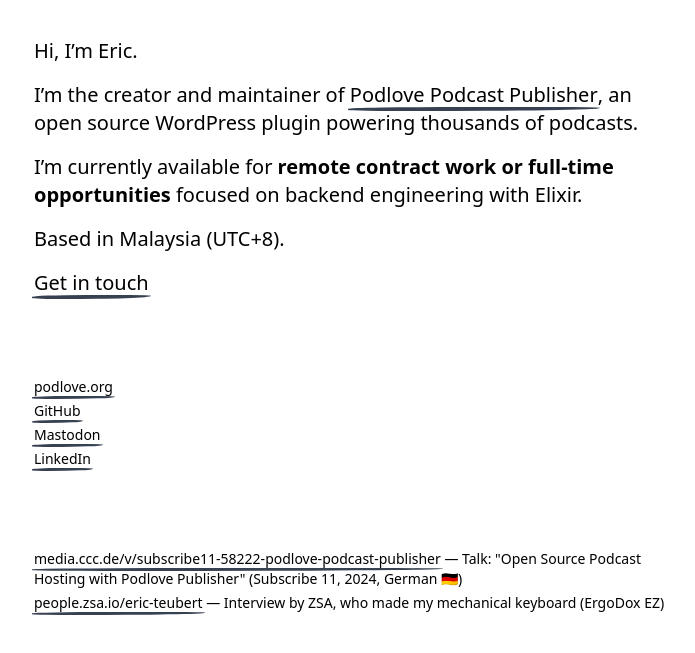
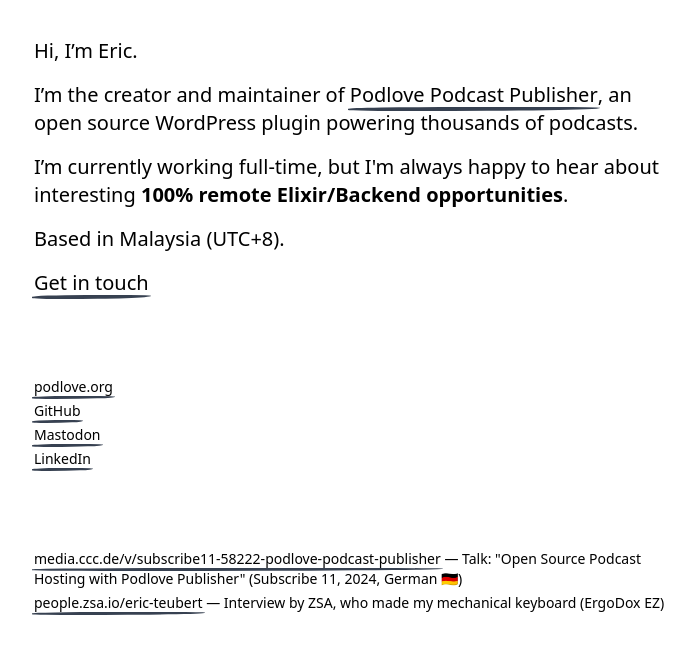
Before and after one commit to eteubert/ericteubert.de, an Astro site: page / in a window 1280 px wide. Shown: the part 195-848 px from the top of the page, without its empty margins (94-789 px from the left). Built offline with nearby package versions, Linux system fonts and the light colour scheme; Astro itself is replaced by a stand-in of ours.

Commit message:
chore: update employment

```diff
--- a/src/pages/index.astro
+++ b/src/pages/index.astro
@@ -28,9 +28,8 @@
       >, an open source WordPress plugin powering thousands of podcasts.
     </p>
     <p>
-      I’m currently available for <strong
-        >remote contract work or full-time opportunities</strong
-      > focused on backend engineering with Elixir.
+      I’m currently working full-time, but I'm always happy to hear about interesting <strong
+        >100% remote Elixir/Backend opportunities</strong>.
     </p>
     <p>Based in Malaysia (UTC+8).</p>
     <p>
```
